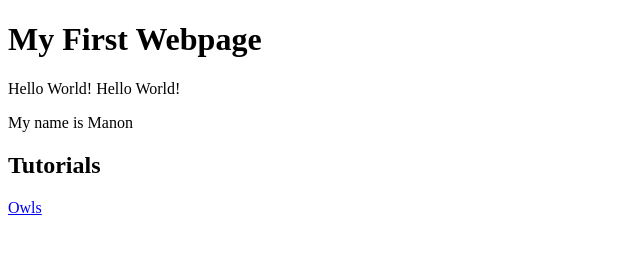
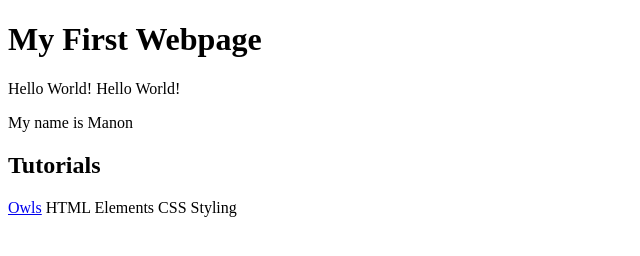
Before and after one commit to Manoncmrs/Manoncmrs.github.io, a plain HTML site: page index.html in a window 1280 px wide. Shown: the whole page, without its empty margins (0-640 px from the left). Drawn offline with Linux system fonts and the light colour scheme.

Commit message:
Added file

```diff
--- a/index.html
+++ b/index.html
@@ -14,5 +14,7 @@
     <h2>Tutorials</h2>
 
     <a href="owls.html">Owls</a>
+    <a herf="https://codepen.io/manoncmrs/pen/gOOJKKY">HTML Elements</a>
+    <a herf="https://codepen.io/manoncmrs/pen/QWWewEx?editors=1100">CSS Styling</a>
   </body>
 </html>
```
